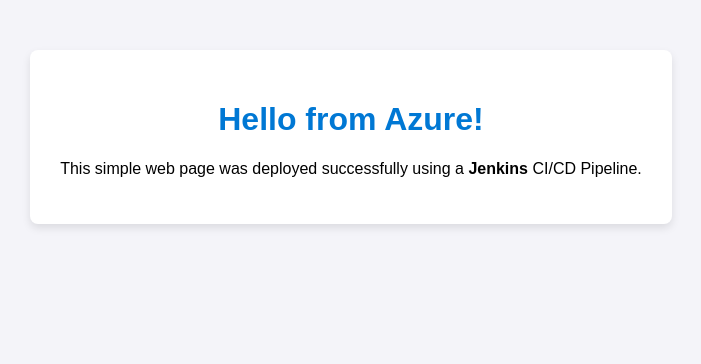
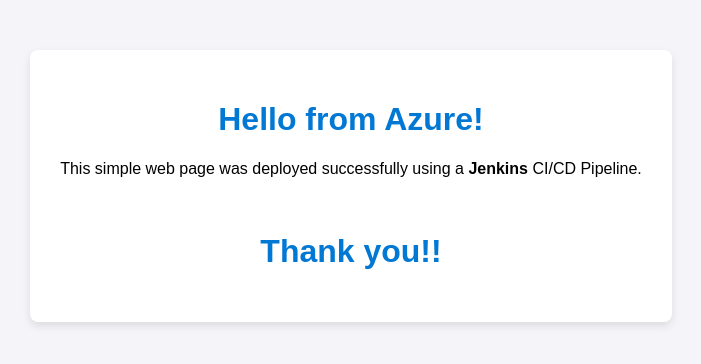
Before and after one commit to Dhruv5682/Jenkins-demo, a website: page index.html in a window 1280 px wide. Shown: the whole page, without its empty margins (289-990 px from the left). Drawn offline with Linux system fonts and the light colour scheme.

Commit message:
Enhance UI

```diff
--- a/index.html
+++ b/index.html
@@ -32,6 +32,8 @@
     <div class="container">
         <h1>Hello from Azure!</h1>
         <p>This simple web page was deployed successfully using a <b>Jenkins</b> CI/CD Pipeline.</p>
+        <br>
+        <h1>Thank you!!</h1>
     </div>
 </body>
 
```
